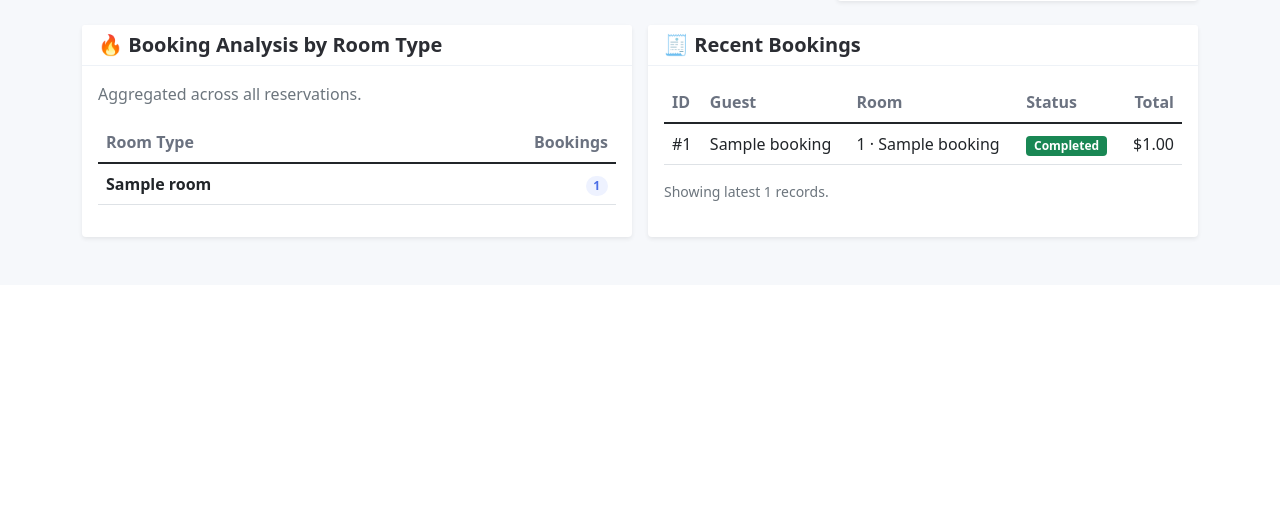
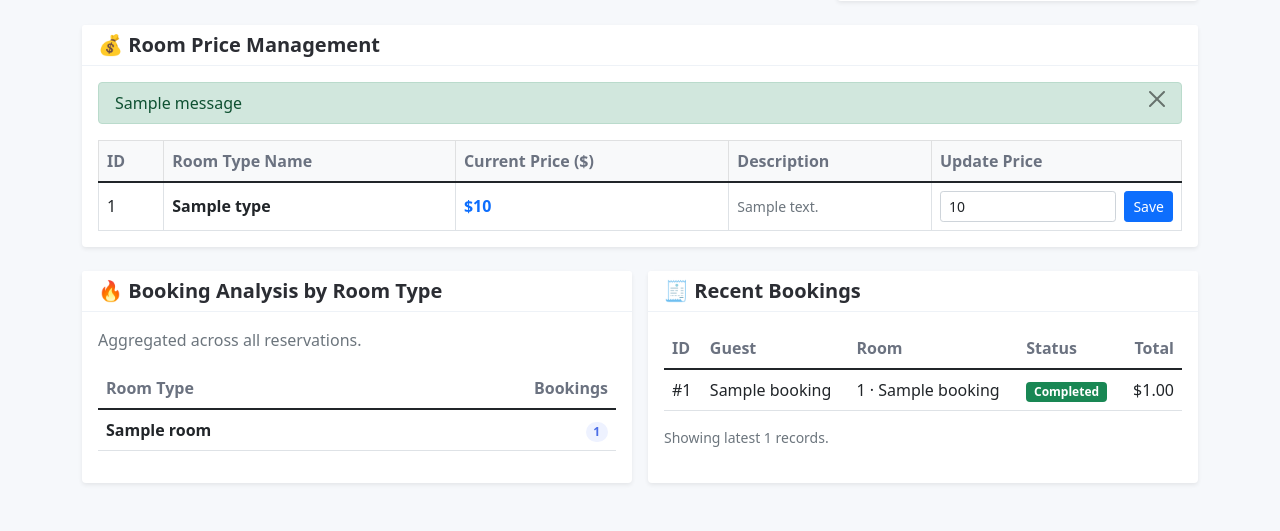
Before and after one commit to Xiaoyue-Yu/INFSCI-1500-project-hotel, a Flask app: template templates/dashboard.html in a window 1280 px wide. Shown: the part 674-1205 px from the top of the page. Before the commit the page ends 915 px from the top, so only its background shows below. Run offline with Flask 3, Linux system fonts and the light colour scheme; the template is opened without the code that fills it: most values are stand-ins (such as "Sample title", 1, 10 or a date in 2020); one stand-in notice (Sample message) is shown.

Commit message:
Add the price management function

```diff
--- a/app.py
+++ b/app.py
@@ -487,6 +487,10 @@ def dashboard():
     """)
     recent_bookings = cur.fetchall()
 
+    # Obtain all room type information for use in displaying the price management list.
+    cur.execute("SELECT * FROM Room_Types ORDER BY type_id")
+    all_room_types = cur.fetchall()
+
     conn.close()
 
     return render_template(
@@ -507,8 +511,43 @@ def dashboard():
         status_labels=status_labels,
         status_values=status_values,
         # Lists
-        recent_bookings=recent_bookings
+        recent_bookings=recent_bookings,
+        # All room types for price management
+        all_room_types=all_room_types
     )
+
+
+# ============================================
+# Part 7: Admin Actions (Update Price)
+# ============================================
+@app.route('/admin/update_price', methods=['POST'])
+def update_price():
+    # Strict Access Control
+    if 'user_name' not in session or session.get('role') != 'Manager':
+        flash('Access Denied.', 'danger')
+        return redirect(url_for('index'))
+
+    type_id = request.form.get('type_id')
+    new_price = request.form.get('new_price')
+
+    if not type_id or not new_price:
+        flash('Invalid input.', 'danger')
+        return redirect(url_for('dashboard'))
+
+    try:
+        conn = get_db_connection()
+        cur = conn.cursor()
+
+        # Update the price in Room_Types
+        cur.execute("UPDATE Room_Types SET price = %s WHERE type_id = %s", (new_price, type_id))
+        conn.commit()
+
+        conn.close()
+        flash('Price updated successfully!', 'success')
+    except Exception as e:
+        flash(f'Error updating price: {str(e)}', 'danger')
+
+    return redirect(url_for('dashboard'))
 
 
 if __name__ == '__main__':
--- a/templates/dashboard.html
+++ b/templates/dashboard.html
@@ -93,6 +93,63 @@
                 </div>
                 <div class="card-body">
                     <canvas id="statusChart" height="180"></canvas>
+                </div>
+            </div>
+        </div>
+    </div>
+
+    <!-- Room Price Management -->
+    <div class="row g-3 mb-4">
+        <div class="col-12">
+            <div class="card shadow-sm">
+                <div class="card-header bg-white">
+                    <h5 class="mb-0 section-title">💰 Room Price Management</h5>
+                </div>
+                <div class="card-body">
+                    {% with messages = get_flashed_messages(with_categories=true) %}
+                        {% if messages %}
+                            {% for category, message in messages %}
+                                <div class="alert alert-{{ category }} alert-dismissible fade show py-2 mb-3">{{ message }}
+                                    <button type="button" class="btn-close py-2" data-bs-dismiss="alert"></button>
+                                </div>
+                            {% endfor %}
+                        {% endif %}
+                    {% endwith %}
+
+                    <div class="table-responsive">
+                        <table class="table table-bordered align-middle mb-0">
+                            <thead class="table-light">
+                                <tr>
+                                    <th>ID</th>
+                                    <th>Room Type Name</th>
+                                    <th>Current Price ($)</th>
+                                    <th>Description</th>
+                                    <th style="width: 250px;">Update Price</th>
+                                </tr>
+                            </thead>
+                            <tbody>
+                                {% for type in all_room_types %}
+                                <tr>
+                                    <td>{{ type.type_id }}</td>
+                                    <td><strong>{{ type.type_name }}</strong></td>
+                                    <td class="text-primary fw-bold">${{ type.price }}</td>
+                                    <td class="text-muted small">{{ type.description }}</td>
+                                    <td>
+                                        <form action="/admin/update_price" method="POST" class="d-flex gap-2">
+                                            <input type="hidden" name="type_id" value="{{ type.type_id }}">
+                                            <input type="number" step="0.01" min="0" name="new_price"
+                                                   class="form-control form-control-sm"
+                                                   value="{{ type.price }}" required>
+                                            <button type="submit" class="btn btn-primary btn-sm">Save</button>
+                                        </form>
+                                    </td>
+                                </tr>
+                                {% else %}
+                                <tr><td colspan="5" class="text-center text-muted">No room types found.</td></tr>
+                                {% endfor %}
+                            </tbody>
+                        </table>
+                    </div>
                 </div>
             </div>
         </div>
```
Also changed, not shown: templates/register.html (+11 -11 lines).
